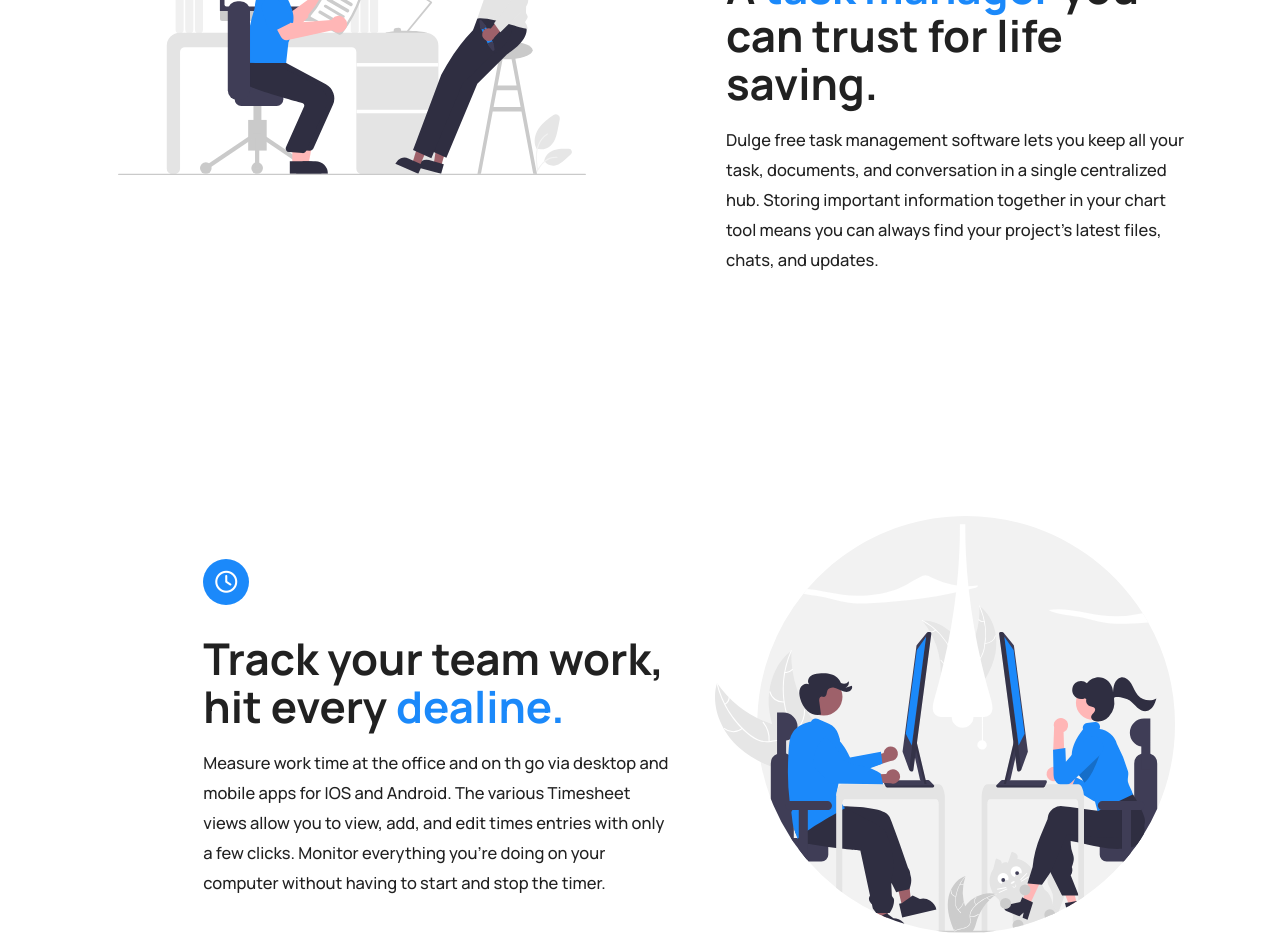
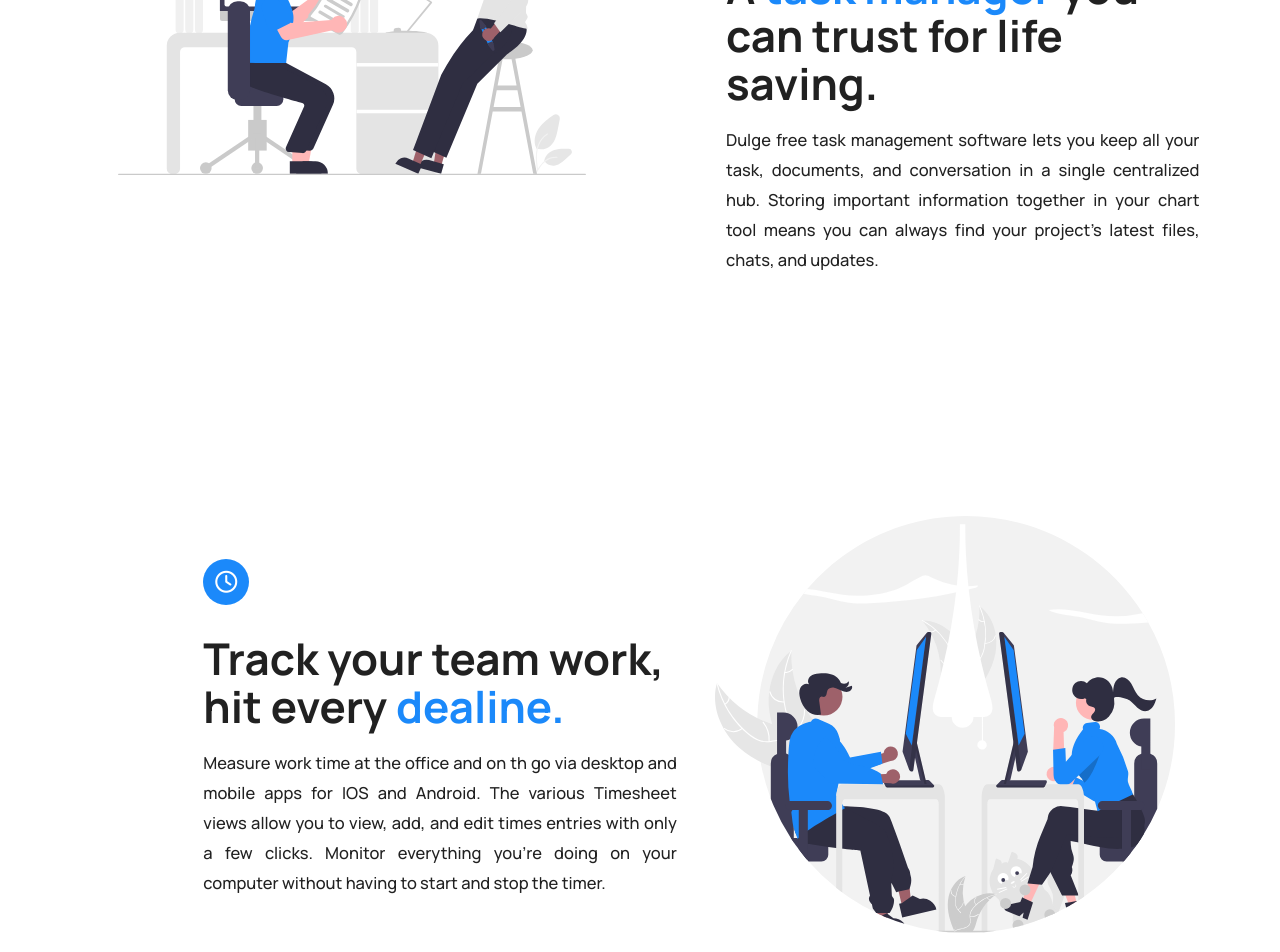
Before and after one commit to abdrzqsalihu/dulge-app, a React (Vite) app: page / in a window 1280 px wide. Shown: the part 1480-2432 px from the top of the page. Built offline with nearby package versions, Linux system fonts and the light colour scheme; no server answers.

Commit message:
fixed minor alignment issues.

```diff
--- a/src/Components/Home/Compartment.jsx
+++ b/src/Components/Home/Compartment.jsx
@@ -16,7 +16,7 @@
                 <div className='compartment-adjust'>
                 <i className="fa-regular fa-calendar bg-blue white-text" style={{padding: "12px", borderRadius: "50%", fontSize: "22px"}}></i>
                 <h3 className='bolder'> A <span className="highlight-containers text-blue"><span className="highlights">task manager</span></span> you can trust for life saving.</h3>
-                <p style={{fontSize: "1.1rem", lineHeight: "2rem"}}>Dulge free task management software lets you keep all your task, documents, and conversation in a single centralized hub. Storing important information together in your chart tool means you can always find your project's latest files, chats, and updates.</p>
+                <p style={{fontSize: "1.1rem", lineHeight: "2rem", textAlign:"justify"}}>Dulge free task management software lets you keep all your task, documents, and conversation in a single centralized hub. Storing important information together in your chart tool means you can always find your project's latest files, chats, and updates.</p>
                 </div>
                 </div>
             </div>
@@ -26,7 +26,7 @@
                <div className="compartment-adjust">
                <i className="fa-regular fa-clock bg-blue white-text" style={{padding: "12px", borderRadius: "50%", fontSize: "22px"}}></i>
                 <h3 className='bolder'> Track your team work, hit every <span className="highlight-containers text-blue"><span className="highlights">dealine.</span></span></h3>
-                <p style={{fontSize: "1.1rem", lineHeight: "2rem"}}>Measure work time at the office and on th go via desktop and mobile apps for IOS and Android. The various Timesheet views allow you to view, add, and edit times entries with only a few clicks. Monitor everything you're doing on your computer without having to start and stop the timer.</p>
+                <p style={{fontSize: "1.1rem", lineHeight: "2rem", textAlign:"justify"}}>Measure work time at the office and on th go via desktop and mobile apps for IOS and Android. The various Timesheet views allow you to view, add, and edit times entries with only a few clicks. Monitor everything you're doing on your computer without having to start and stop the timer.</p>
                </div>
                 </div>
                 <div className="col l6 m6 12 push-l1">
--- a/src/Components/Home/DownloadAds.jsx
+++ b/src/Components/Home/DownloadAds.jsx
@@ -13,7 +13,7 @@
               <div className='download-adjust'>
               <i className="fa-solid fa-mobile-screen bg-blue white-text" style={{padding: "12px", borderRadius: "50%", fontSize: "22px"}}></i>
                 <h3 className='bolder'> Project <span className="highlight-containers text-blue"><span className="highlights">Management </span></span> is mobile friendly!</h3>
-                <p style={{fontSize: "1.1rem", lineHeight: "2rem"}}>Stay connected with your team with Dulge for IOS and Android. Have access to all integrations and extensions for desktop,browser.</p>
+                <p style={{fontSize: "1.1rem", lineHeight: "2rem", textAlign:"left"}}>Stay connected with your team with Dulge for IOS and Android. Have access to all integrations and extensions for desktop,browser.</p>
                 <div className="col l6 m6 s6">
                     <a href="#!"> <img src={appleStoreBtn}  style={{width: "80%"}} alt="" /></a>
                 </div>
--- a/src/Components/Home/Hero.jsx
+++ b/src/Components/Home/Hero.jsx
@@ -21,7 +21,7 @@
                 <div className="col l4 m12 s12">
                    <div  className="intro">
                    <h2 className='bolder' style={{lineHeight: "4rem"}}> <span className="highlight-container"><span className="highlight" style={{paddingRight:"15px"}}>Organize</span></span> your life with one tool.</h2>
-                    <p>Remember everything and tackle any project with your notes, tasks, and schedule all in one place.</p>
+                    <p style={{textAlign:"left"}}>Remember everything and tackle any project with your notes, tasks, and schedule all in one place.</p>
                    <div className='boxshadow'>
                     <form className="form-inline" action="">
                     {user?.displayName ? (
--- a/src/Components/Home/Integration.jsx
+++ b/src/Components/Home/Integration.jsx
@@ -13,7 +13,7 @@
                 <div className="col l6 m6 s12 push-l1"><br /><br />
                 <i className="fa-regular fa-calendar bg-blue white-text" style={{padding: "12px", borderRadius: "50%", fontSize: "22px"}}></i>
                 <h3 className='bolder'> Easily <span className="highlight-containers text-blue"><span className="highlights">integrate</span></span> with all your favourite tools</h3>
-                <p style={{fontSize: "1.1rem", lineHeight: "2rem"}}>Dulge free task management software lets you keep all your task, documents, and conversation in a single centralized hub. Storing important information together in your chart tool means you can always find your project's latest files, chats, and updates.</p>
+                <p style={{fontSize: "1.1rem", lineHeight: "2rem", textAlign:"justify"}}>Dulge free task management software lets you keep all your task, documents, and conversation in a single centralized hub. Storing important information together in your chart tool means you can always find your project's latest files, chats, and updates.</p>
                 <button id='button' className="cta">
                   <span>Learn more</span>
                   <svg viewBox="0 0 13 10" height="10px" width="15px">
--- a/src/Components/Home/Subscription.jsx
+++ b/src/Components/Home/Subscription.jsx
@@ -9,7 +9,7 @@
                     <div className="col l6 m6 s12">
                       <div className='subscription-adjust'>
                       <h3 className='bolder' style={{lineHeight: "3.5rem"}}><span className="subscription-highlight-container"><span className="highlight" style={{paddingRight:"15px"}}>Get started </span></span> with us today.</h3>
-                      <p  style={{fontSize: "1.1rem", lineHeight: "2.1rem"}} className="light">Lorem ipsum dolor sit amet consectetur adipisicing elit. Provident eveniet laudantium rem reprehenderit tempora a quis, magni ipsam adipisci. Sequi?</p>
+                      <p  style={{fontSize: "1.1rem", lineHeight: "2.1rem", textAlign:"left"}} className="light">Lorem ipsum dolor sit amet consectetur adipisicing elit. Provident eveniet laudantium rem reprehenderit tempora a quis, magni ipsam adipisci. Sequi?</p>
                       </div>
                     <br />
                     </div>
```
